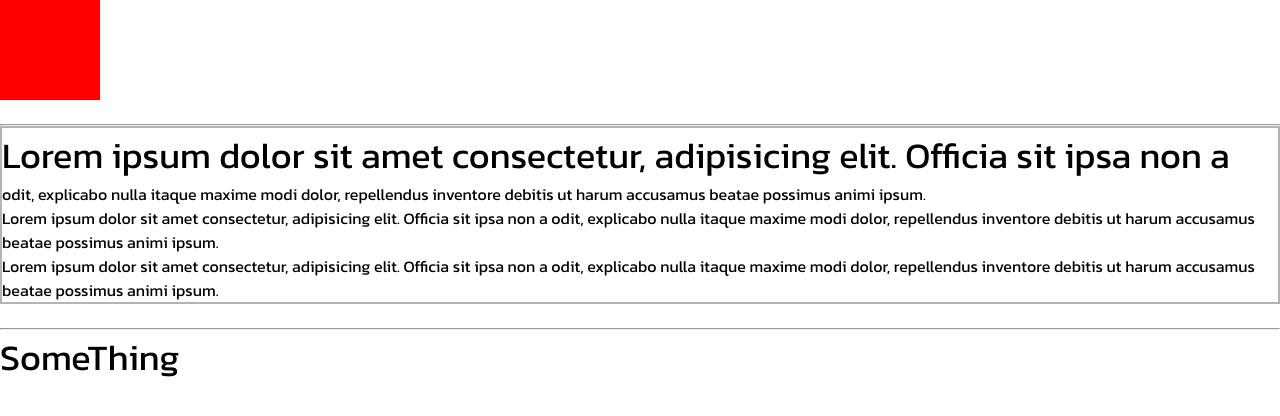
After one commit to mongcholl/code-gitdesktop, a PHP site: page /15-pseudo_class-pseudo_Elements.html in a window 1280 px wide. The commit adds this page. Shown: the top 416 px of the page. Run offline with PHP 8.4, Linux system fonts and the light colour scheme.

Commit message:
Learn HTML CSS 10-8-2021
Learn HTML CSS 10-8-2021

```diff
--- /dev/null
+++ b/learn basic css/15-pseudo_class-pseudo_Elements.html
@@ -0,0 +1,30 @@
+<!DOCTYPE html>
+<html lang="en">
+<head>
+    <meta charset="UTF-8">
+    <meta http-equiv="X-UA-Compatible" content="IE=edge">
+    <meta name="viewport" content="width=device-width, initial-scale=1.0">
+    <title>Pseudo Classes & Pseudo Elements</title>
+    <link rel="stylesheet" href="css/style.css">
+</head>
+<body>
+    <div class="css-pseudo">
+
+    </div>
+    <br><hr>
+
+    <div class="css-pseudo2">
+        <p>Lorem ipsum dolor sit amet consectetur, adipisicing elit. Officia sit ipsa non a odit, explicabo nulla itaque maxime modi dolor, repellendus inventore debitis ut harum accusamus beatae possimus animi ipsum.</p>
+        <p>Lorem ipsum dolor sit amet consectetur, adipisicing elit. Officia sit ipsa non a odit, explicabo nulla itaque maxime modi dolor, repellendus inventore debitis ut harum accusamus beatae possimus animi ipsum.</p>
+        <p>Lorem ipsum dolor sit amet consectetur, adipisicing elit. Officia sit ipsa non a odit, explicabo nulla itaque maxime modi dolor, repellendus inventore debitis ut harum accusamus beatae possimus animi ipsum.</p>
+    </div>
+
+    <br><hr>
+        <div class="css-pseudo3">
+            <p>
+                SomeThing
+            </p>
+        </div>
+
+</body>
+</html>
--- a/learn basic css/css/style.css
+++ b/learn basic css/css/style.css
@@ -475,3 +475,44 @@ footer{
 /* .css-combinators3 + section{
     background: rgb(76, 238, 250);
 } */
+
+/* 15-pseudo_classes-pseudo-element.html */
+    /*  :   pseudo-classes
+        ::  pseudo-element
+    */
+.css-pseudo{
+    width: 100px;
+    height: 100px;
+    background: black;
+}
+.css-pseudo:hover{
+    background: red;
+}
+.css-pseudo2{
+    border: 2px solid rgb(184, 179, 179);
+}
+.css-pseudo2:hover{
+    background: rgb(110, 238, 255);
+}
+p:first-child:first-line{
+    font-size: 36px;
+}
+.css-pseudo p::before{
+    content: "This is insert from ::before";
+}
+
+/* 16-box-sizing.html */
+*{
+    margin: 0;
+}
+.css-box-sizing{
+    width: 150px;
+    height: 150px;
+    border: 2px solid #000;
+    padding: 20px;
+    box-sizing: border-box;
+        /* box-sizing: border-box;
+            ตัวกำหนดค่าเริ่มต้นของกล่อง ไม่ต้องคำนวณว่าขนาดกล่อง หรือค่าที่เราใส่ไปนั้นมีขนาดเท่าไหร่
+            เรียกง่าย ๆ  ว่า box-sizing เป็นตัวช่วยในการสร้าง Layout ของ Webside
+        */
+}
```
Also changed, not shown: learn basic css/16-box-sizing.html (added, +17 -0 lines).
